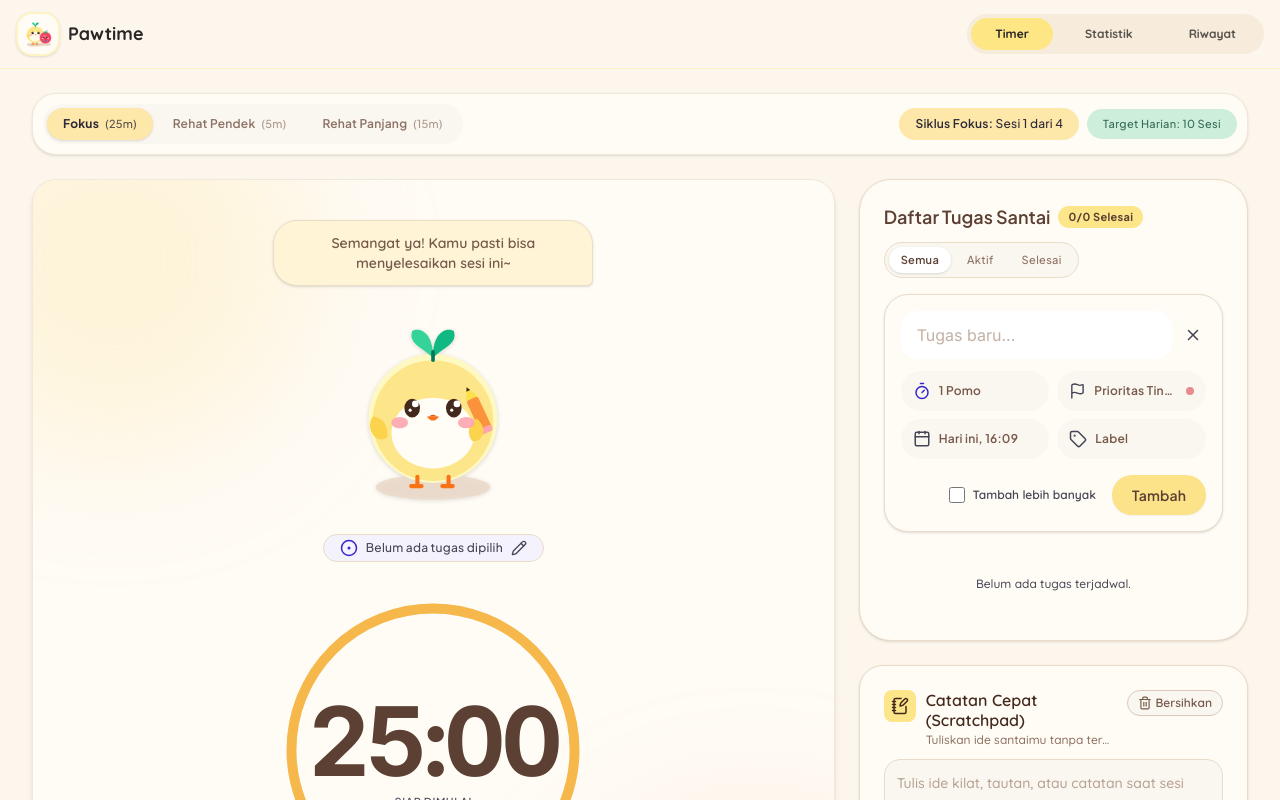
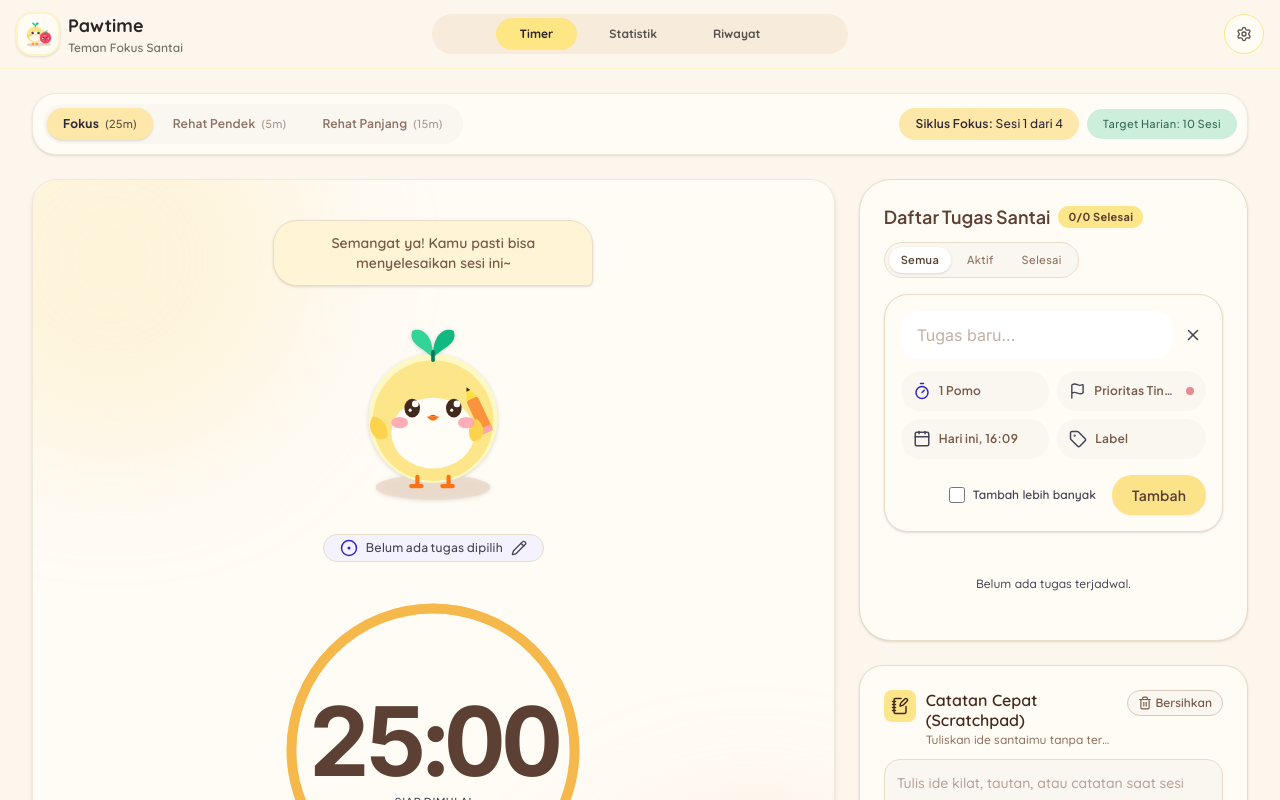
Before and after one commit to lviiiaa/Pawtime, a React (Vite) app: page / in a window 1280 px wide. Shown: the top 800 px of the page. Built offline with nearby package versions, Linux system fonts and the light colour scheme.

Commit message:
perbaikan

```diff
--- a/src/components/Header.jsx
+++ b/src/components/Header.jsx
@@ -58,19 +58,28 @@ export default function Header({
 
   return (
     <>
-      <header className="flex justify-between items-center w-full px-4 py-3 text-stone-800 border-b border-amber-100 bg-[#FDF6EC]/95 backdrop-blur-md dark:border-stone-800 dark:bg-stone-950/95">
+      <header className="grid grid-cols-3 items-center w-full px-4 py-3 text-stone-800 border-b border-amber-100 bg-[#FDF6EC]/95 backdrop-blur-md dark:border-stone-800 dark:bg-stone-950/95">
         <button type="button" onClick={() => selectTab('timer')} aria-label="Pawtime" className="flex min-w-0 items-center gap-2 text-left">
           <span className="flex h-11 w-11 shrink-0 items-center justify-center rounded-2xl border-2 border-amber-100 bg-[#FFFBF5] p-1 shadow-sm">
             <ChibiDuo />
           </span>
-          <span className="truncate text-lg font-bold text-stone-800 dark:text-stone-100">Pawtime</span>
+          <span className="min-w-0 flex flex-col">
+            <span className="truncate text-lg font-bold text-stone-800 dark:text-stone-100">Pawtime</span>
+            <span className="hidden text-xs font-semibold text-stone-500 sm:block dark:text-stone-400">Teman Fokus Santai</span>
+          </span>
         </button>
 
-        <nav className="hidden md:flex items-center gap-2 rounded-full bg-[#F7EBDC] p-1" aria-label="Navigasi utama">
+        <nav className="hidden md:flex justify-center items-center gap-2 rounded-full bg-[#F7EBDC] p-1" aria-label="Navigasi utama">
           {TABS.map(({ id, label }) => <button key={id} type="button" onClick={() => setActiveTab(id)} className={`rounded-full px-6 py-2 text-xs font-bold ${activeTab === id ? 'bg-amber-200 text-stone-800' : 'text-stone-600 hover:bg-white dark:text-stone-300 dark:hover:bg-stone-800'}`}>{label}</button>)}
         </nav>
 
-        <button type="button" aria-label="Buka menu" aria-expanded={menuOpen} onClick={() => setMenuOpen((value) => !value)} className="md:hidden flex h-11 w-11 shrink-0 items-center justify-center rounded-xl border-2 border-stone-700 bg-stone-800 text-white shadow-sm hover:bg-stone-700">
+        <div className="hidden md:flex justify-end items-center gap-2">
+          <button type="button" aria-label="Pengaturan" onClick={() => setActiveTab('settings')} className="flex h-10 w-10 items-center justify-center rounded-full border border-amber-200 bg-[#FFFBF5] text-stone-600 hover:bg-amber-50 dark:border-stone-700 dark:bg-stone-900 dark:text-stone-300">
+            <Settings className="h-4 w-4" />
+          </button>
+        </div>
+
+        <button type="button" aria-label="Buka menu" aria-expanded={menuOpen} onClick={() => setMenuOpen((value) => !value)} className="flex md:hidden col-start-3 justify-self-end h-11 w-11 shrink-0 items-center justify-center rounded-xl border-2 border-stone-700 bg-stone-800 text-white shadow-sm hover:bg-stone-700">
           {menuOpen ? <X className="h-5 w-5" /> : <Menu className="h-5 w-5" />}
         </button>
 
```
